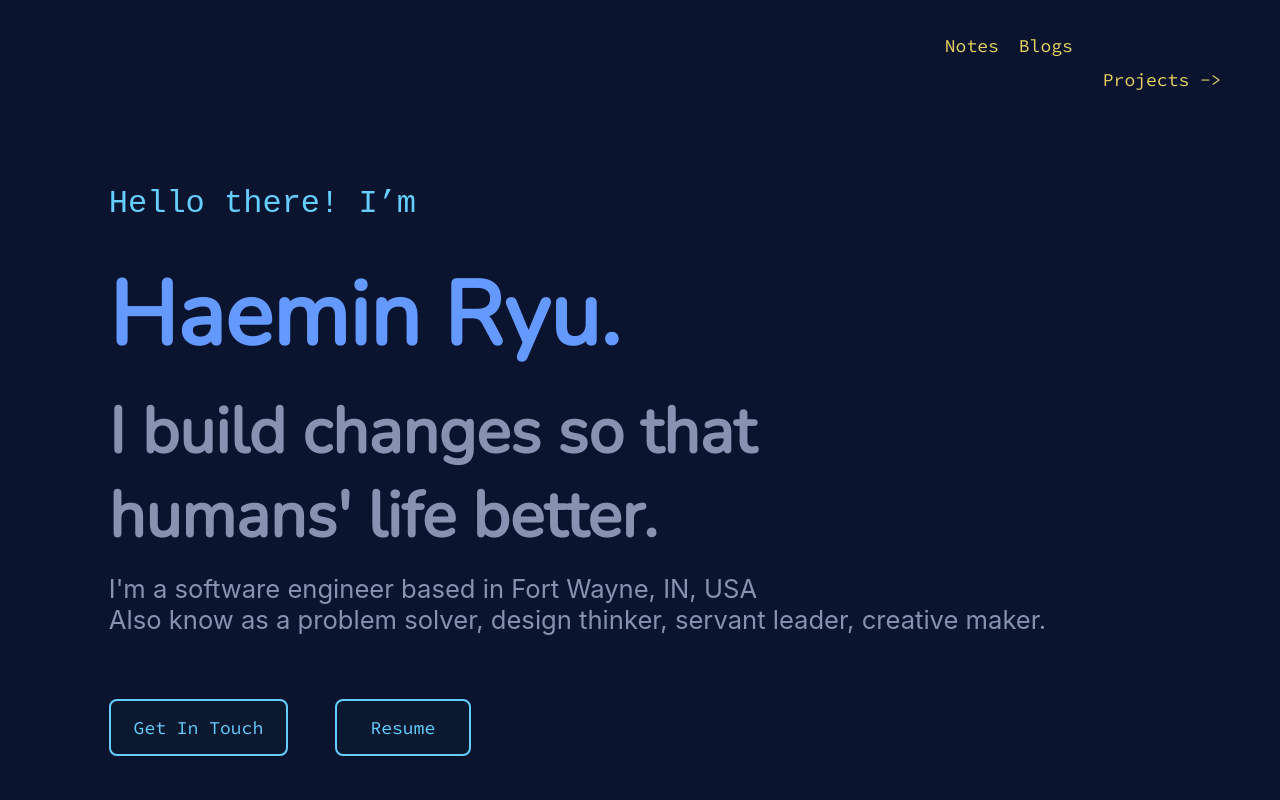
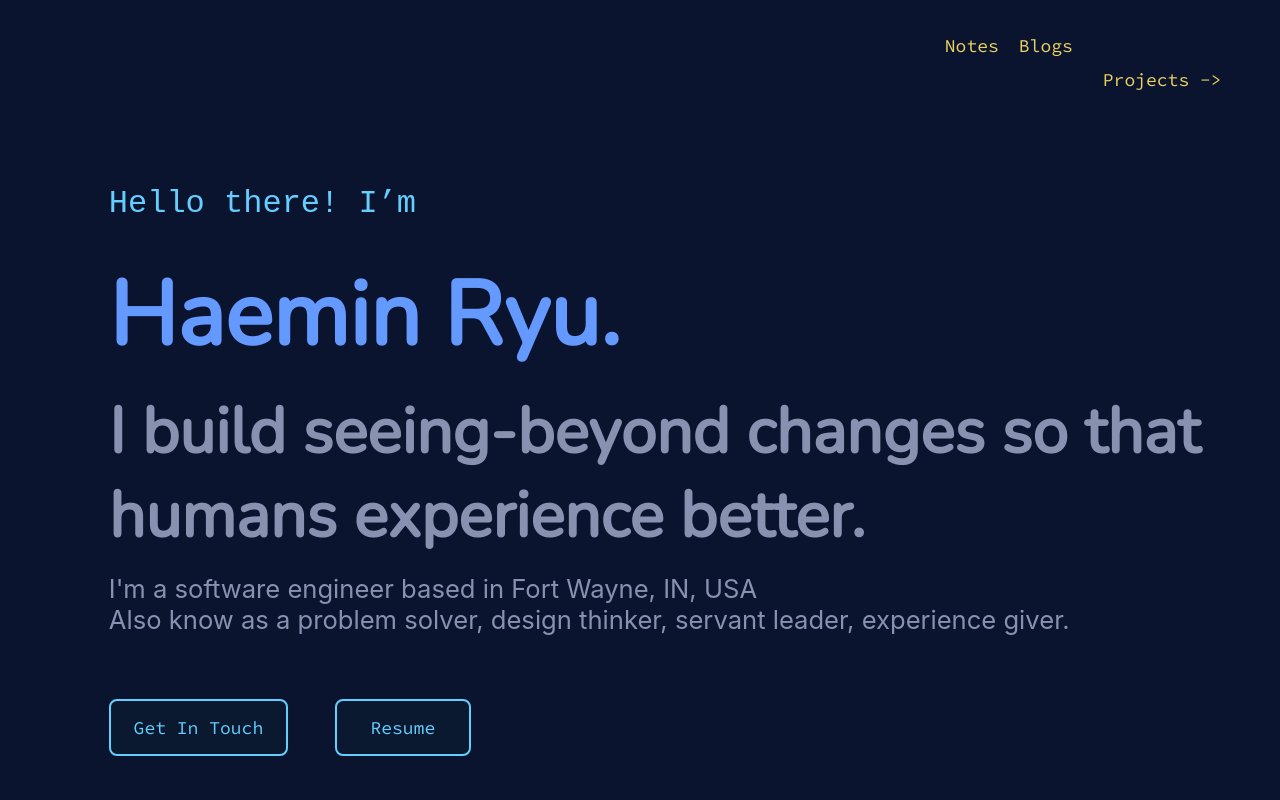
Before and after one commit to happygoals/gatsby-starter-default, a Gatsby site: page / in a window 1280 px wide. Shown: the top 800 px of the page. Built offline with nearby package versions, Linux system fonts and the light colour scheme; Gatsby itself is replaced by a stand-in of ours; a web font is replaced by a local one.

Commit message:
Update index.js

```diff
--- a/src/pages/index.js
+++ b/src/pages/index.js
@@ -13,10 +13,9 @@ const IndexPage = () => (
     <p className="intro1">Hello there! I’m</p>
     <h2 className="introname">Haemin Ryu.</h2>
 
-    <h3>I build changes so that <br /> humans' life better.</h3>
-
+    <h3>I build seeing-beyond changes so that <br /> humans experience better.</h3>
     <p className="para">I'm a software engineer based in Fort Wayne, IN, USA <br />
-    Also know as a problem solver, design thinker, servant leader, creative maker.</p>
+    Also know as a problem solver, design thinker, servant leader, experience giver.</p>
     <div className="btnrow">
     <button className="button1"><a className="btnlink" href="mailto:developer.haemin.ryu@gmail.com">Get In Touch</a></button>
     <button className="button2" ><a className="btnlink" href="https://drive.google.com/open?id=1r6xtzN4Z8aZejxT4VhP-n3H7n0ReIn9R">&nbsp;Resume&nbsp;</a></button>
```
